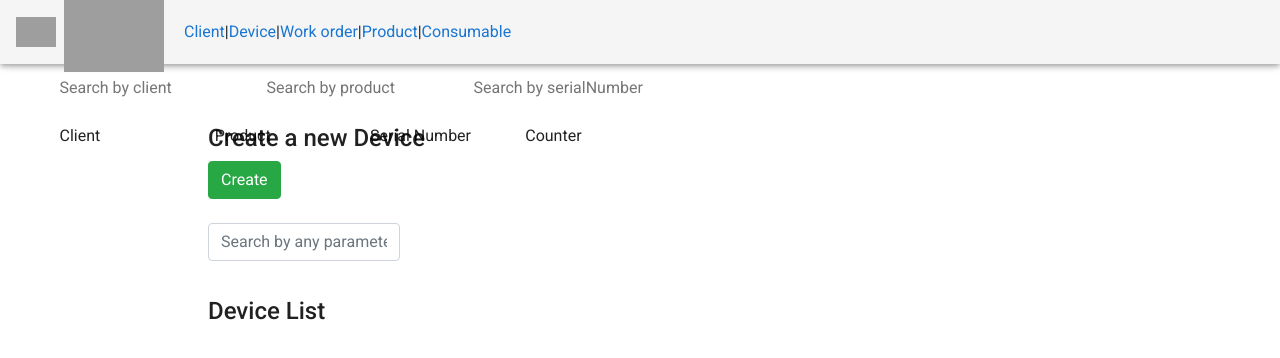
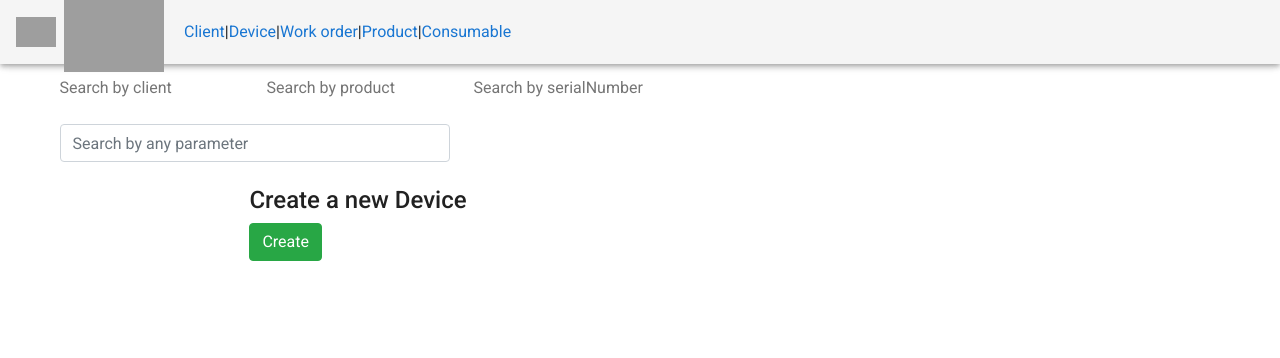
Before and after one commit to jantilk/vali-it-project-frontend, a Vue app: page /device in a window 1280 px wide. Shown: the top 358 px of the page. Built offline with nearby package versions, Linux system fonts and the light colour scheme; grey boxes are pictures that could not be loaded.

Commit message:
device page update

```diff
--- a/src/components/search-device-any.vue
+++ b/src/components/search-device-any.vue
@@ -2,30 +2,25 @@
   <div class="list row">
     <div class="col-md-8">
       <div class="input-group mb-3">
-        <input type="text" class="form-control" placeholder="Search by any parameter"
-               v-model="anyParam" v-on:input="searchAnyParam"/>
+        <input v-model="anyParam" class="form-control" placeholder="Search by any parameter"
+               type="text" v-on:input="searchAnyParam"/>
       </div>
     </div>
 
-    <div class="col-md-6">
+    <div class="col-md-12" v-if="anyParam">
       <h4>Device List</h4>
       <ul class="list-group">
-        <li class="list-group-item" v-for="device in devices">
-          <router-link :to="{ path: '/workOrder', name: 'deviceWorkOrder', params: { id: device.id, product: device.productId }}">
-              ID:
-              {{device.id}}
-              <br>
-          Client ID:
-          {{device.clientId}}
-          <br>
-          Product ID:
-          {{device.productId}}
-          <br>
-          S/N:
-          {{device.serialNumber}}
-          <br>
-          Counter:
-          {{device.counter}}
+        <li v-for="device in devices" class="list-group-item">
+          <router-link
+              :to="{ path: '/workOrder', name: 'deviceWorkOrder', params: { id: device.name }}">
+            Client Name:
+            {{ device.clientName }}
+            <br>
+            Counter:
+            {{ device.counter }}
+            <br>
+            Name:
+            {{ device.name }}
           </router-link>
         </li>
       </ul>
--- a/src/components/search-device.vue
+++ b/src/components/search-device.vue
@@ -3,18 +3,18 @@
 
     <div class="row">
       <div class="col-md-4">
-        <input id="" type="text" placeholder="Search by client" v-model="client" @input="searchDevice"/>
+        <input id="" v-model="client" placeholder="Search by client" type="text" @input="searchDevice"/>
       </div>
       <div class="col-md-4">
-        <input type="text" placeholder="Search by product" v-model="product" @input="searchDevice"/>
+        <input v-model="product" placeholder="Search by product" type="text" @input="searchDevice"/>
       </div>
       <div class="col-md-4">
-        <input type="text" placeholder="Search by serialNumber" v-model="serialNumber" @input="searchDevice"/>
+        <input v-model="serialNumber" placeholder="Search by serialNumber" type="text" @input="searchDevice"/>
       </div>
     </div>
 
     <br>
-    <div class="row">
+    <div class="row" v-if="client || product || serialNumber" >
       <div class="col-md-3">Client</div>
       <div class="col-md-3">Product</div>
       <div class="col-md-3">Serial Number</div>
@@ -23,13 +23,15 @@
 
     <div>
       <ul class="list-group">
-        <li class="list-group-item" v-for="device in devices">
-          <router-link :to="{ path: '/workOrder', name: 'deviceWorkOrder', params: { id: device.productName + ' - ' + device.serialNumber, product: device.productName }}">
+
+        <li v-for="device in devices" class="list-group-item">
+          <router-link
+              :to="{ path: '/workOrder', name: 'deviceWorkOrder', params: { id: device.productName + ' - ' + device.serialNumber, product: device.productName }}">
             <div class="row">
-              <div class="col-md-3">{{device.clientName}}</div>
-              <div class="col-md-3">{{device.productName}}</div>
-              <div class="col-md-3">{{device.serialNumber}}</div>
-              <div class="col-md-3">{{device.counter}}</div>
+              <div class="col-md-3">{{ device.clientName }}</div>
+              <div class="col-md-3">{{ device.productName }}</div>
+              <div class="col-md-3">{{ device.serialNumber }}</div>
+              <div class="col-md-3">{{ device.counter }}</div>
             </div>
           </router-link>
         </li>
@@ -42,8 +44,6 @@
 
 <script>
 import ServiceClient from "@/Services/ServiceClient";
-import ServiceDevice from "@/Services/ServiceDevice";
-import client from "@/views/client";
 
 export default {
   name: "search-device",
--- a/src/views/device.vue
+++ b/src/views/device.vue
@@ -1,29 +1,30 @@
 <template>
   <div>
     <search-device></search-device>
+    <search-device-any></search-device-any>
     <div class="row">
-    </div>
+
       <div class="submit-form">
         <div v-if="createNewButton">
           <div v-if="!submitted">
             <div class="form-group">
               <label for="clientName">Client Name</label>
-            <input type="text" class="form-control" id="clientName" required v-model="device.client" name="client"/>
+              <input id="clientName" v-model="device.client" class="form-control" name="client" required type="text"/>
             </div>
             <div class="form-group">
               <label for="sn">Serial Number</label>
-            <input type="text" class="form-control" id="sn" required v-model="device.sn" name="sn">
+              <input id="sn" v-model="device.sn" class="form-control" name="sn" required type="text">
             </div>
             <div class="form-group">
               <label for="counter">Counter</label>
-            <input type="number" class="form-control" id="counter" required v-model="device.counter" name="counter">
+              <input id="counter" v-model="device.counter" class="form-control" name="counter" required type="number">
             </div>
             <div class="form-group">
               <label for="productName">Product Name</label>
-            <input type="text" class="form-control" id="productName" required v-model="device.product" name="product">
+              <input id="productName" v-model="device.product" class="form-control" name="product" required type="text">
             </div>
 
-          <button @click="createDevice" class="btn btn-success">Create</button>
+            <button class="btn btn-success" @click="createDevice">Create</button>
           </div>
           <div v-else>
             <h4>Device created successfully!</h4>
@@ -34,10 +35,10 @@
           <h4>Create a new Device</h4>
           <button class="btn btn-success" @click="createNewDevice">Create</button>
         </div>
-      <br>
-      <search-device-any></search-device-any>
       </div>
     </div>
+  </div>
+
 </template>
 
 <script>
@@ -80,7 +81,9 @@ export default {
           //   // this.client.id = response.data.id;
           //   // console.log(response.data);
           // })
-          .catch(e => {console.log(e);});
+          .catch(e => {
+            console.log(e);
+          });
     },
     newDevice() {
       this.submitted = false;
```
Also changed, not shown: 1 other file (tests, documents, lock files or other folders). Lines whose indentation alone changed are shown as unchanged.
